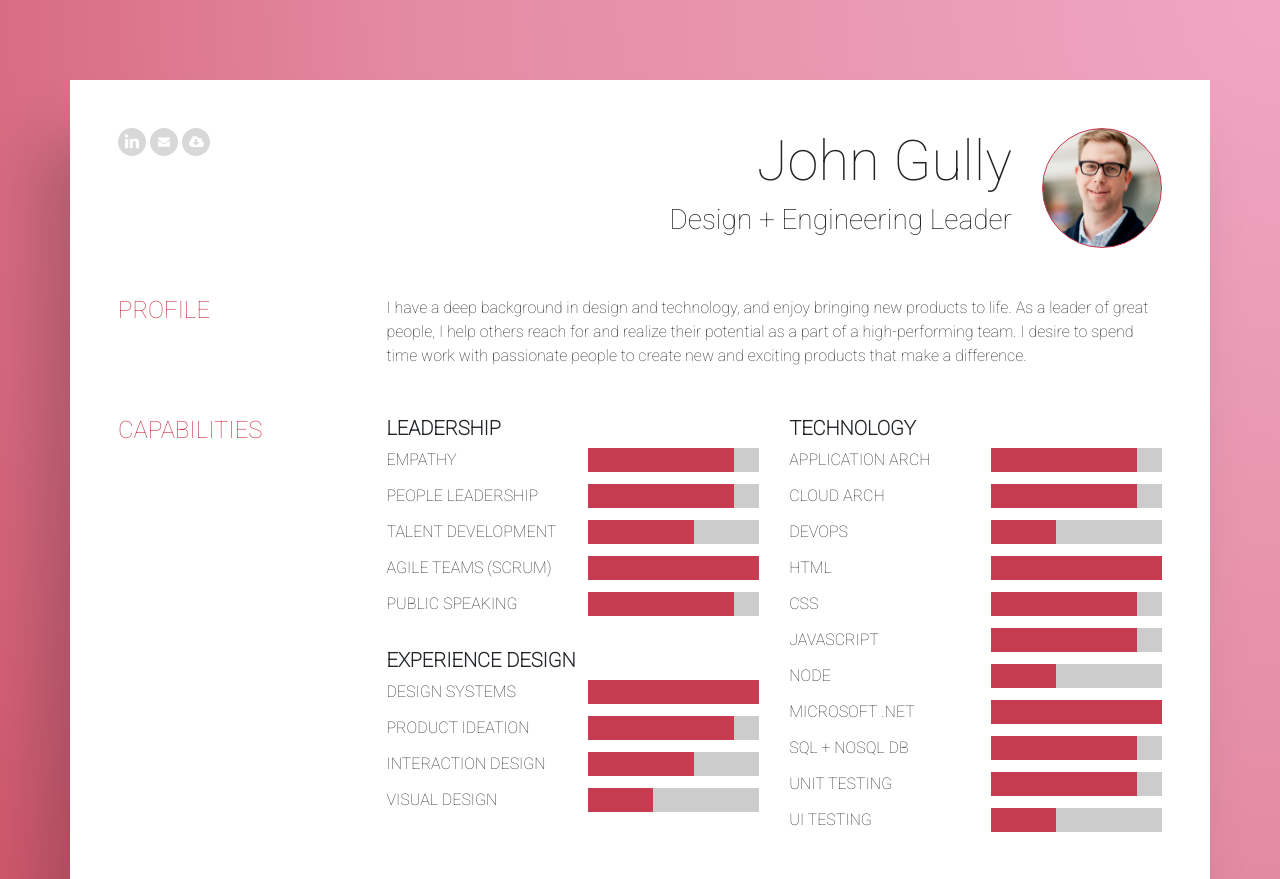
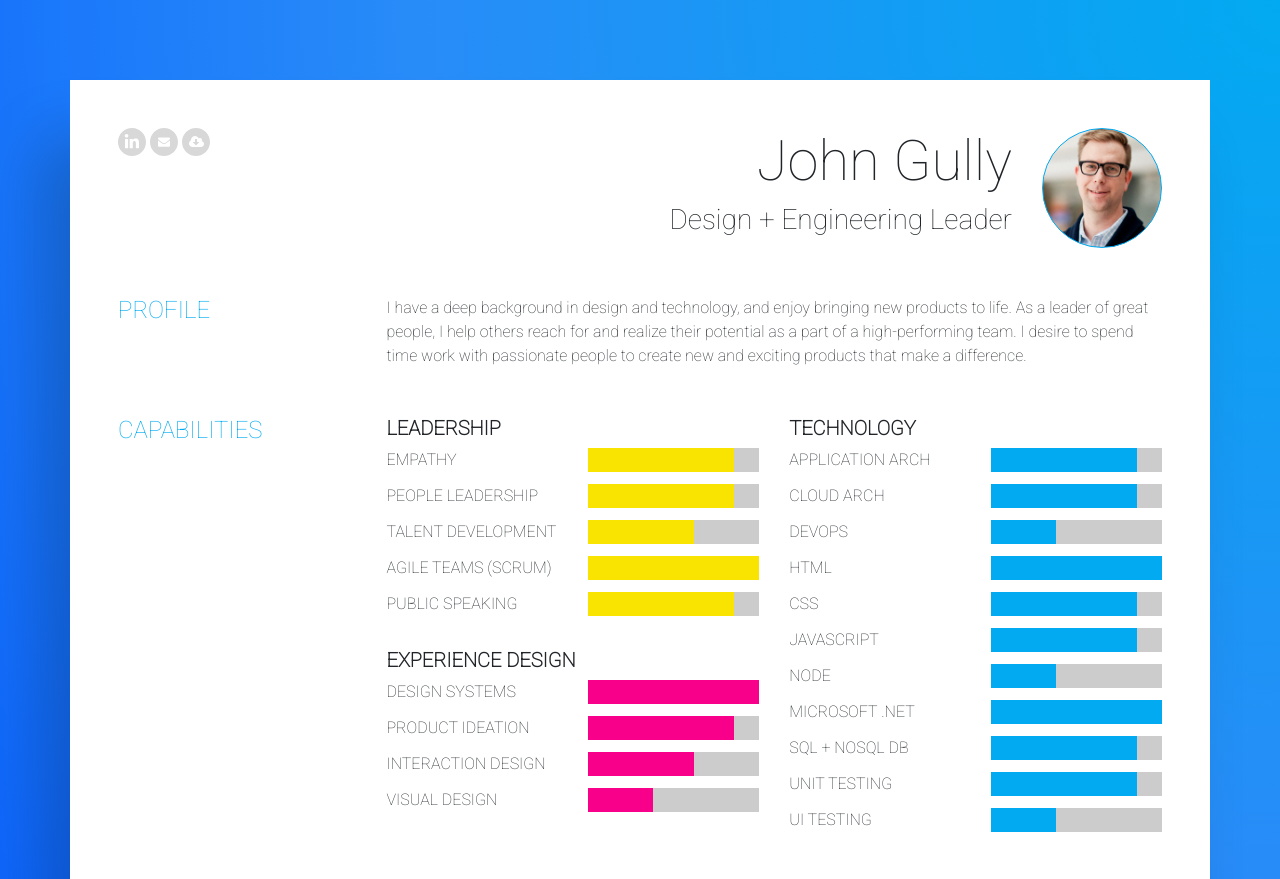
Before and after one commit to johngully/johngully.com, a plain HTML site: page index.html in a window 1280 px wide. Shown: the top 879 px of the page. Drawn offline with nearby package versions, Linux system fonts and the light colour scheme.

Commit message:
Modified theme to use multiple colors

```diff
--- a/assets/css/index.css
+++ b/assets/css/index.css
@@ -1,5 +1,5 @@
 body {
-  background-image: radial-gradient(circle at top right, #F0A6C3 0, #E48BA3 40%, #C63C50 90%);
+  background-image: radial-gradient(circle at top right, #02AAF1 0, #288CF8 40%, #0052FF 90%);
   background-repeat: no-repeat;
   font-family: 'Roboto', sans-serif;
   padding-top: 5rem;
@@ -7,7 +7,7 @@ body {
 }
 
 h4 {
-  color: #C63C50;
+  color: #02AAF1;
   text-transform: uppercase;
 }
 
@@ -61,7 +61,7 @@ header h1 {
   background-image: url(../images/johngully.png);
   background-repeat: no-repeat;
   background-size: contain;
-  border: 1px solid #C63C50;
+  border: 1px solid #02AAF1;
   border-radius: 100%;
   height: 120px;
   width: 120px;
@@ -76,15 +76,15 @@ header h1 {
 }
 
 .capability-leadership .skill div:last-child {
-  background-color: #C63C50;
+  background-color: #F8E400;
 }
 
 .capability-design .skill div:last-child {
-  background-color: #C63C50;
+  background-color: #F8008A;
 }
 
 .capability-technology .skill div:last-child {
-  background-color: #C63C50;
+  background-color: #02AAF1;
 }
 
 .skill {
```
